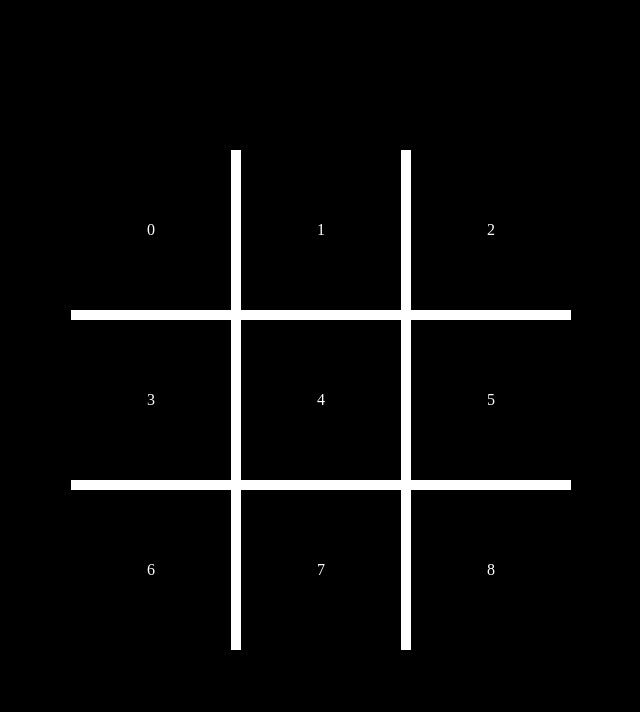
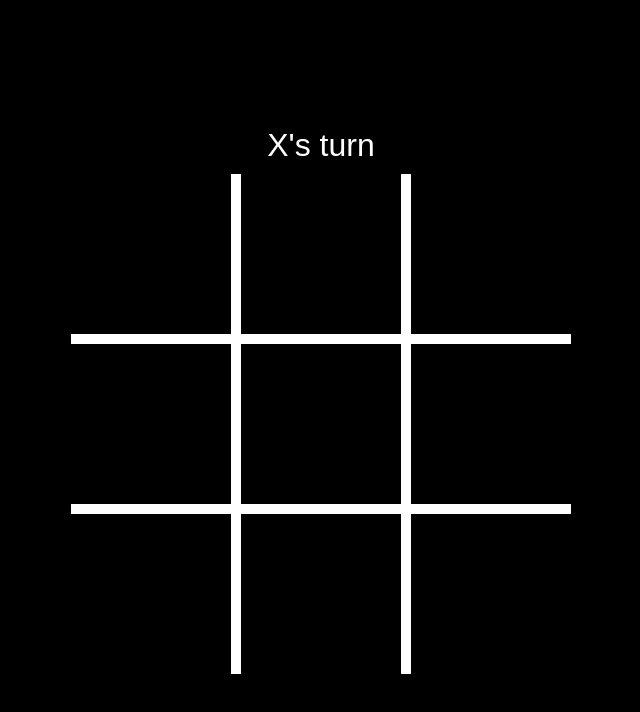
Before and after one commit to Alexis989898/tic-tac-toe, a plain HTML site: page index.html in a window 1280 px wide. Shown: the whole page, without its empty margins (319-959 px from the left). Drawn offline with Linux system fonts and the light colour scheme.

Commit message:
Finished raw game

```diff
--- a/index.html
+++ b/index.html
@@ -7,17 +7,9 @@
     </head>
 
     <body>
-        <div class="gameboard">
-            <div class="boardgrid">
-                <div class="boardspace">0</div>
-                <div class="boardspace">1</div>
-                <div class="boardspace">2</div>
-                <div class="boardspace">3</div>
-                <div class="boardspace">4</div>
-                <div class="boardspace">5</div>
-                <div class="boardspace">6</div>
-                <div class="boardspace">7</div>
-                <div class="boardspace">8</div>
+        <div class="gameboard-wrapper">
+            <div id="text-div">TEStestes</div>
+            <div id="board" class="boardgrid">
             </div>
         </div>
         <script src="script.js"></script>
--- a/script.js
+++ b/script.js
@@ -1,25 +1,21 @@
 let Gameboard = {
-    board: Array.from({ length: 10 }, (_, index) => index),
+    board: Array(9).fill(""),
     turnPlayer: "X",
-    printBoard: function() {
-        let boardString = "";
-        for(let i = 0; i < 9; i++) {
-            boardString += this.board[i];
-            if(i % 3 === 2 && i < 8) {
-                boardString += "\n---------\n";
-            } else if(i < 8) {
-                boardString += " | ";
+    updateBoard: function(e) {
+        const clickedElement = e.target;
+        const number = clickedElement.getAttribute("number");
+        if(this.board[number] == "X" || this.board[number] == "O") {
+            if(!(this.winCheck)) {
+                textDiv.innerText = "Choose an available space";
             }
+        } else {
+            clickedElement.innerText = this.turnPlayer;
+            this.board[number] = this.turnPlayer;
+            const win = this.winCheck();
+            if(!win) {this.switchPlayer();};
         }
-        console.log(boardString);
-    },
-    playerAction: function() {
-        let playerChoice = prompt(this.turnPlayer + "'s turn. Choose a space:");
-        while(this.board[playerChoice] == "X" || this.board[playerChoice] == "O"
-        || playerChoice == NaN || this.board[playerChoice] == null) {
-            playerChoice = prompt("Incorrect. Choose an available space:")
-        }
-        this.board[playerChoice] = this.turnPlayer;
+
+        console.log(this.board);
     },
     switchPlayer: function() {
         if(this.turnPlayer == "X") {
@@ -27,6 +23,7 @@ let Gameboard = {
         } else {
             this.turnPlayer = "X";
         }
+        textDiv.innerText = Gameboard.turnPlayer + "'s turn";
     },
     winCheck: function() {
         let win = false;
@@ -40,8 +37,7 @@ let Gameboard = {
                 this.board[i + 3] == this.turnPlayer &&
                 this.board[i + 6] == this.turnPlayer)
             ) {
-                this.printBoard();
-                console.log(this.turnPlayer + " won!");
+                textDiv.innerText = this.turnPlayer + " won!";
                 win = true;
                 break;
             }
@@ -55,11 +51,13 @@ let Gameboard = {
                 this.board[4] == this.turnPlayer &&
                 this.board[6] == this.turnPlayer)
             )  {
-                this.printBoard();
-                console.log(this.turnPlayer + " won!");
+                textDiv.innerText = this.turnPlayer + " won!";
                 win = true;
             }
-
+        if(!Gameboard.board.includes("") && !win) {
+            textDiv.innerText = "Draw";
+            win = true;
+        }
         return win;
     }
 };
@@ -79,6 +77,16 @@ let Gameboard = {
     }
 })(); */
 
-let GameDisplay = {
+const divBoard = document.getElementById("board");
+const textDiv = document.getElementById("text-div");
 
+textDiv.innerText = Gameboard.turnPlayer + "'s turn";
+
+for(let i = 0; i < Gameboard.board.length; i++) {
+    const boardElement = document.createElement("div");
+    boardElement.className = "boardspace";
+    boardElement.setAttribute("number", i);
+    boardElement.addEventListener("click", () => Gameboard.updateBoard(event));
+    boardElement.innerText = Gameboard.board[i];
+    divBoard.appendChild(boardElement);
 }
--- a/style.css
+++ b/style.css
@@ -11,24 +11,37 @@
 
 html {
     height: 100%;
+    font-family: sans-serif;
 }
 
 body {
-    height: 100vh;
-    width: 100%;
+    height: max(100vh, 600px);
+    width: max(100%, 480px);
 
     display: flex;
     align-items: center;
     justify-content: center;
+    flex-direction: column;
 }
 
-.gameboard {
+#text-div {
+    padding-bottom: 10px;
+    width: 60%;
+    font-size: 2rem;
+    color: var(--main);
+    display: flex;
+    justify-content: center;
+    user-select: none;
+}
+
+.gameboard-wrapper {
     background-color: var(--background);
     width: 100%;
     height: 100%;
     display: flex;
     justify-content: center;
     align-items: center;
+    flex-direction: column;
 }
 
 .boardgrid {
@@ -50,6 +63,10 @@ body {
     width: 100%;
     height: 100%;
 
+    font-size: max(3rem, 6vw);
+
+    user-select: none;
+
     color: var(--main);
     background-color: var(--background);
 }
```
